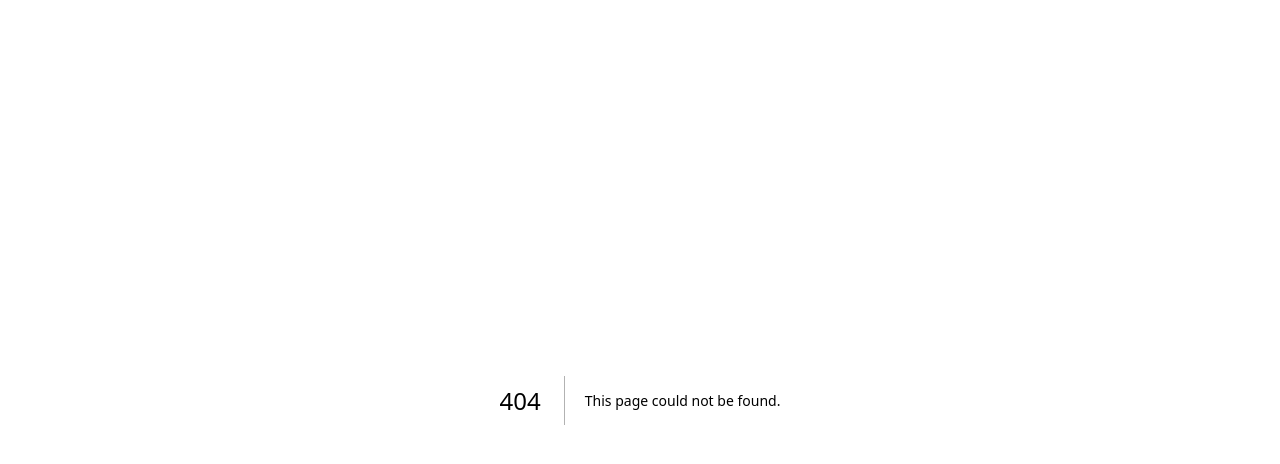
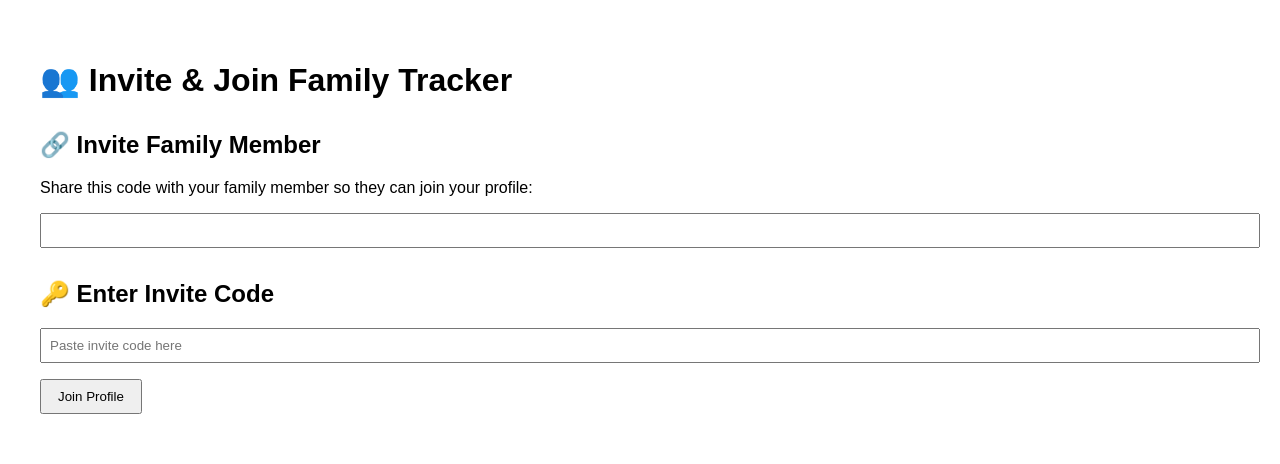
Before and after one commit to rishavgoel95/family-finance-tracker, a Next.js app: page /invite in a window 1280 px wide. Before the commit this address had no page. Shown: the top 464 px of the page. Built offline with nearby package versions, Linux system fonts and the light colour scheme; no server answers.

Commit message:
Create invite.tsx

```diff
--- /dev/null
+++ b/pages/invite.tsx
@@ -0,0 +1,14 @@
+// ✅ File: pages/invite.tsx
+
+import InviteCode from '../components/InviteCode';
+import JoinProfile from '../components/JoinProfile';
+
+export default function InvitePage() {
+  return (
+    <div style={{ padding: '2rem', fontFamily: 'sans-serif' }}>
+      <h1>👥 Invite & Join Family Tracker</h1>
+      <InviteCode />
+      <JoinProfile />
+    </div>
+  );
+}
```
